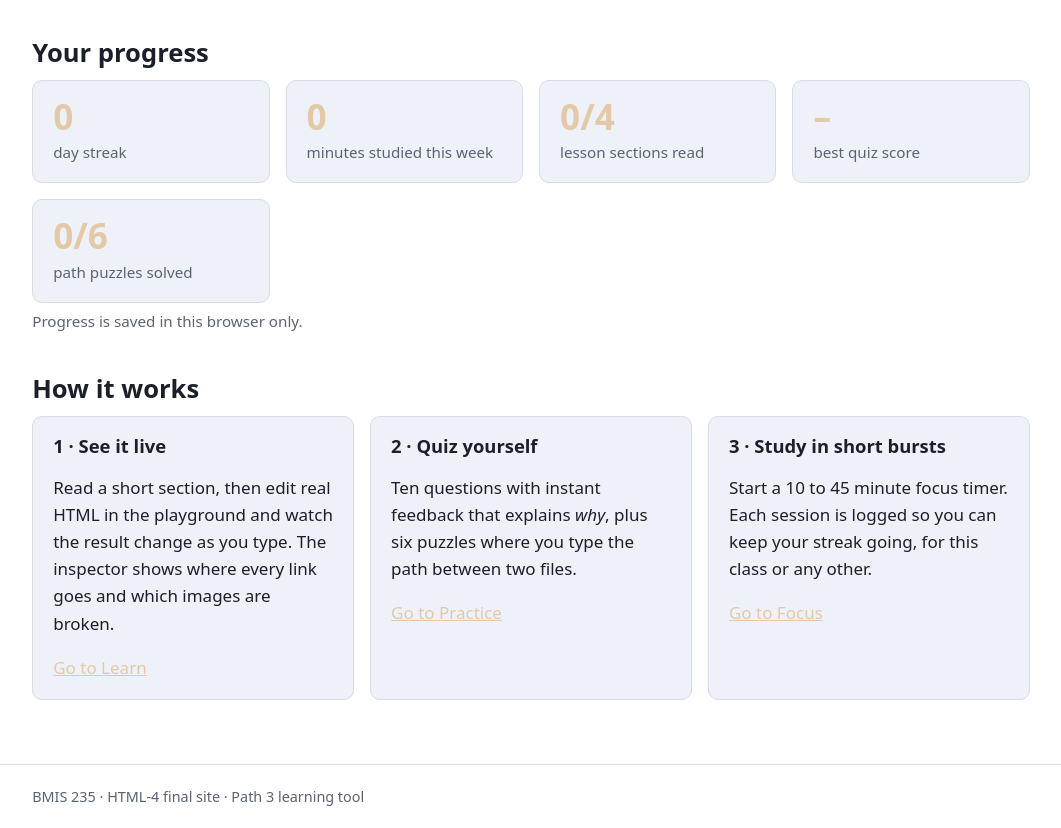
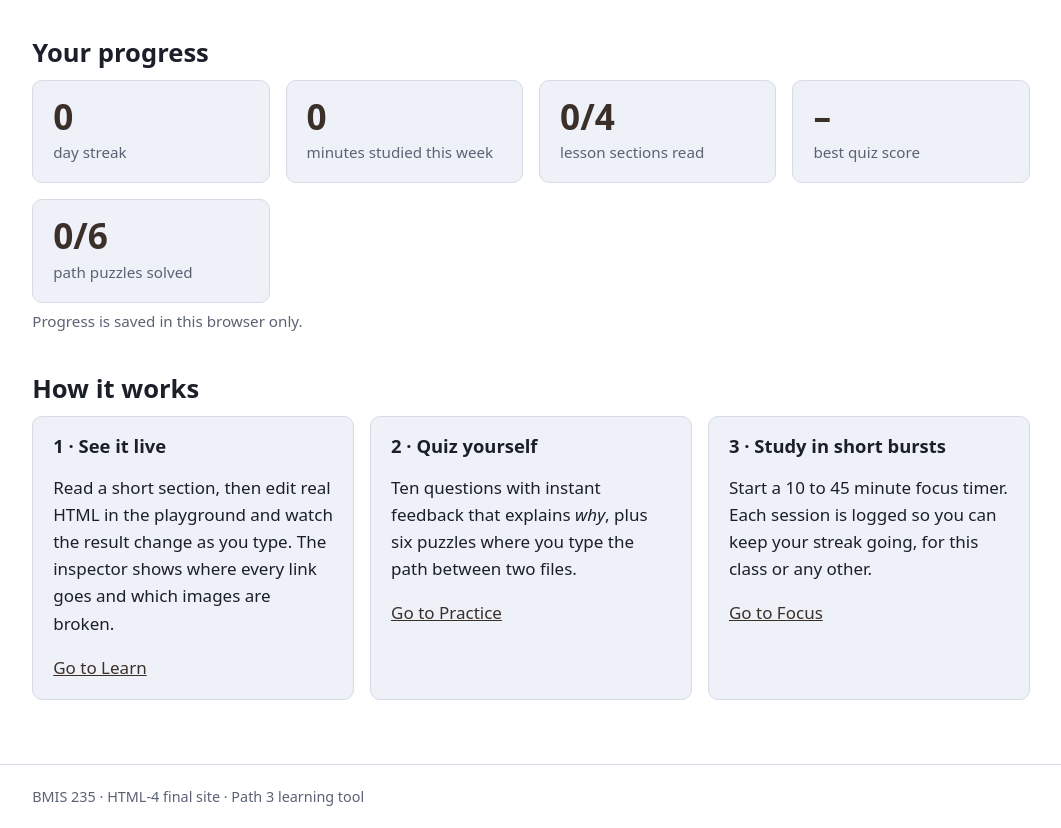
Before and after one commit to kaylimcdonald/bmis235-html-4, a plain HTML site: page index.html in a window 1280 px wide. Shown: the part 413-1241 px from the top of the page, without its empty margins (109-1170 px from the left). Drawn offline with Linux system fonts and the light colour scheme.

Commit message:
Update Color Combo (2)

```diff
--- a/styles.css
+++ b/styles.css
@@ -47,7 +47,7 @@ h1 { font-size: clamp(2rem, 5vw, 3rem); margin: 0 0 .4em; }
 h2 { font-size: 1.6rem; margin: 1.6em 0 .5em; }
 h3 { font-size: 1.15rem; margin: 1.2em 0 .4em; }
 
-a { color: var(--orange); }
+a { color: var(--navy); }
 code, pre, textarea { font-family: var(--mono); font-size: .92em; }
 code { background: var(--soft); padding: .1em .35em; border-radius: 4px; }
 pre {
@@ -135,7 +135,7 @@ main { padding-block: 32px 64px; }
   padding: 18px 20px;
 }
 .card h3 { margin-top: 0; }
-.stat { font-size: 2.2rem; font-weight: 800; line-height: 1; color: var(--orange); }
+.stat { font-size: 2.2rem; font-weight: 800; line-height: 1; color: var(--navy); }
 .stat-label { color: var(--muted); font-size: .95rem; margin-top: 6px; }
 
 .btn {
```
